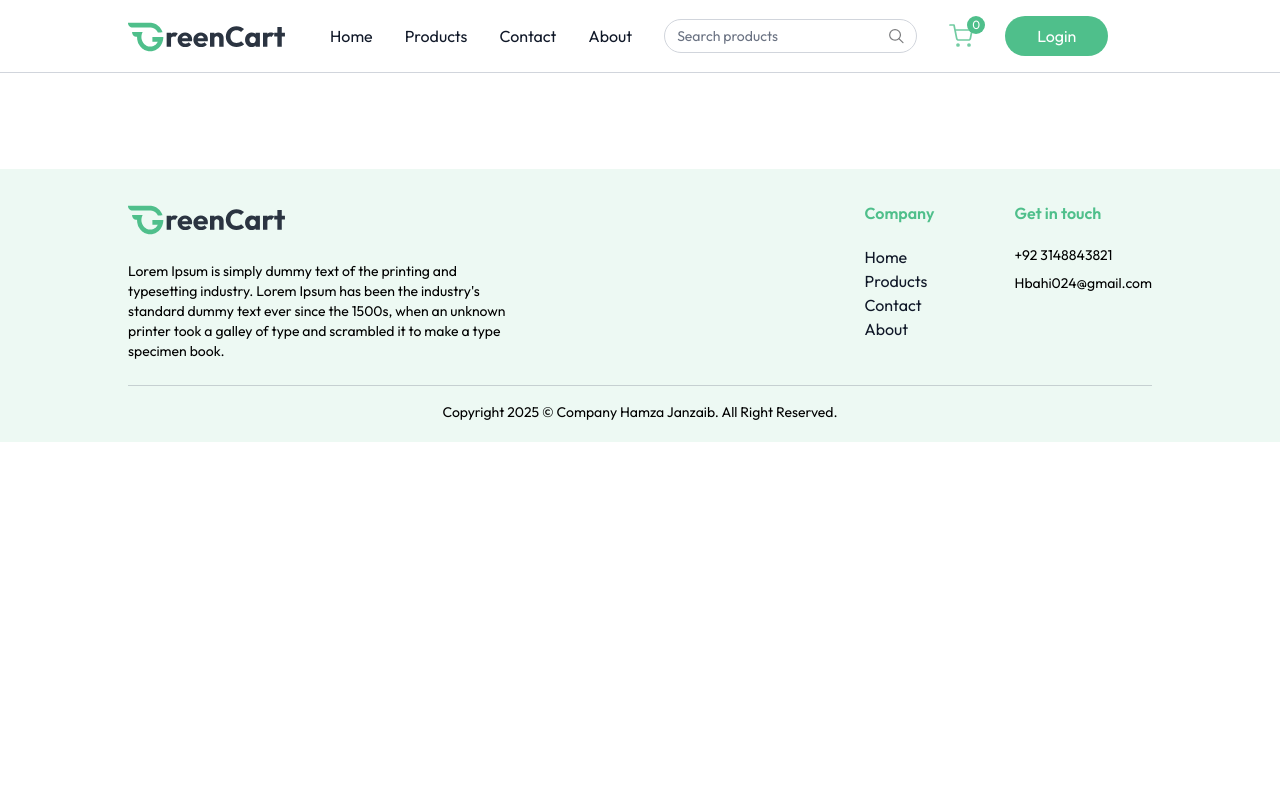
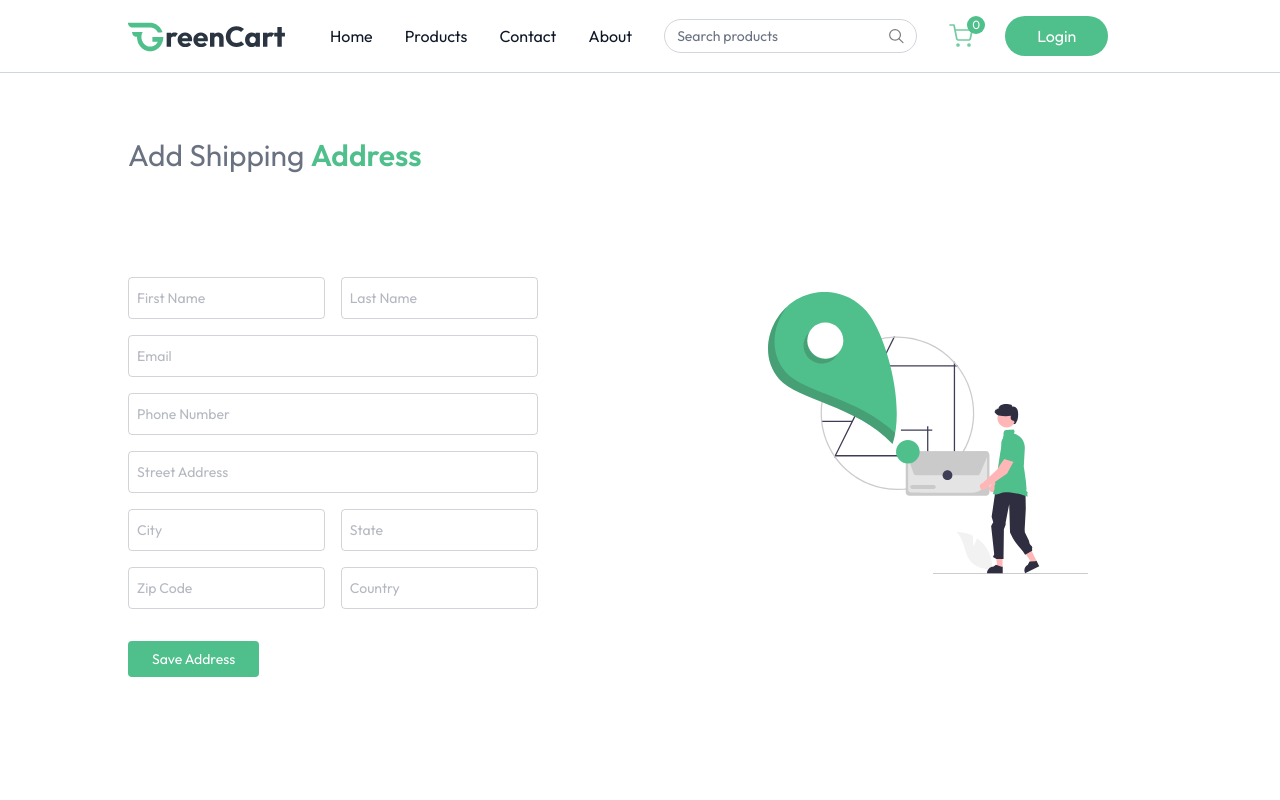
Before and after one commit to HamzaJanzaib/Green-Cart, a React (Vite) app in the folder Frontend/: page /add-address in a window 1280 px wide. Shown: the top 800 px of the page. Built offline with nearby package versions, Linux system fonts and the light colour scheme.

Commit message:
making address page

```diff
--- a/Frontend/src/App.jsx
+++ b/Frontend/src/App.jsx
@@ -1,7 +1,7 @@
 import React from 'react'
 import { Header, Footer, Login } from './Components/Client/Index'
 import { Routes, Route, useLocation } from 'react-router-dom'
-import { Home, AllProducts, ProductsCategory, ProductsDetails , Cart } from './pages/Index'
+import { Home, AllProducts, ProductsCategory, ProductsDetails, Cart, AddAddress } from './pages/Index'
 import { Toaster } from "react-hot-toast"
 import { useAppContext } from './context/AppContext'
 
@@ -22,6 +22,7 @@
           <Route path='/Products/:category' element={<ProductsCategory />} />
           <Route path='/Products/:category/:id' element={<ProductsDetails />} />
           <Route path='/cart' element={<Cart />} />
+          <Route path='/add-address' element={<AddAddress />} />
         </Routes>
       </div>
       {!isSellerPath && <Footer />}
--- a/Frontend/src/Components/Client/Index.js
+++ b/Frontend/src/Components/Client/Index.js
@@ -6,6 +6,7 @@
 import NewsLetter from "./NewsLetter";
 import Footer from "./Footer";
 import Login from "./Login";
+import InputFeild from "./InputFeild";
 
 export {
     Header,
@@ -15,5 +16,6 @@
     BottumBanner,
     NewsLetter,
     Footer,
-    Login
+    Login,
+    InputFeild
 }
--- /dev/null
+++ b/Frontend/src/Components/Client/InputFeild.jsx
@@ -0,0 +1,17 @@
+import React from 'react'
+
+const InputFeild = ({ type, placeholder, name, handlechange, address }) => {
+  return (
+    <input
+    className='w-full px-2 py-2.5 border border-gray-500/30 rounded outline-none text-gray-500 focus:border-primary transition'
+    type={type}
+    placeholder={placeholder}
+    onChange={handlechange}
+    name={name}
+    value={address[name]}
+    required
+/>
+  )
+}
+
+export default InputFeild
--- /dev/null
+++ b/Frontend/src/pages/AddAddress.jsx
@@ -0,0 +1,65 @@
+import React, { useState } from 'react'
+import { assets } from '../assets/assets'
+import { InputFeild } from '../Components/Client/Index'
+
+const AddAddress = () => {
+    const [address, setAddress] = useState({
+        firstName: "",
+        lastName: "",
+        email: "",
+        street: "",
+        city: "",
+        state: "",
+        zipcode: "",
+        country: "",
+        phone: "",
+    })
+
+    const handleChange = (e) => {
+        const { name, value } = e.target
+        setAddress((prevAddress) => ({
+            ...prevAddress,
+            [name]: value
+        }))
+    }
+
+    const onSubmitHandler = async (e) => {
+        e.preventDefault()
+        console.log("Submitted Address:", address)
+        // Submit logic here
+    }
+
+    return (
+        <div className='mt-16 pb-16'>
+            <p className='text-2xl md:text-3xl text-gray-500'>
+                Add Shipping <span className='text-primary font-semibold'>Address</span>
+            </p>
+            <div className='flex flex-col-reverse md:flex-row justify-between mt-20'>
+                <form onSubmit={onSubmitHandler} className='space-y-4 mt-6 text-sm w-full md:w-2/5'>
+                    <div className='grid grid-cols-2 gap-4'>
+                        <InputFeild handlechange={handleChange} address={address} name="firstName" type="text" placeholder="First Name" />
+                        <InputFeild handlechange={handleChange} address={address} name="lastName" type="text" placeholder="Last Name" />
+                    </div>
+                    <InputFeild handlechange={handleChange} address={address} name="email" type="email" placeholder="Email" />
+                    <InputFeild handlechange={handleChange} address={address} name="phone" type="text" placeholder="Phone Number" />
+                    <InputFeild handlechange={handleChange} address={address} name="street" type="text" placeholder="Street Address" />
+                    <div className='grid grid-cols-2 gap-4'>
+                        <InputFeild handlechange={handleChange} address={address} name="city" type="text" placeholder="City" />
+                        <InputFeild handlechange={handleChange} address={address} name="state" type="text" placeholder="State" />
+                    </div>
+                    <div className='grid grid-cols-2 gap-4'>
+                        <InputFeild handlechange={handleChange} address={address} name="zipcode" type="text" placeholder="Zip Code" />
+                        <InputFeild handlechange={handleChange} address={address} name="country" type="text" placeholder="Country" />
+                    </div>
+                    <button type="submit" className='mt-4 bg-primary hover:bg-primary-dull text-white py-2 px-6 rounded'>
+                        Save Address
+                    </button>
+                </form>
+
+                <img src={assets.add_address_iamge} alt="Add-Address" className='md:mr-16 mb-16 md:mt-0 max-w-xs' />
+            </div>
+        </div>
+    )
+}
+
+export default AddAddress
--- a/Frontend/src/pages/Index.js
+++ b/Frontend/src/pages/Index.js
@@ -3,11 +3,13 @@
 import ProductsCategory from "./ProductsCategory";
 import ProductsDetails from "./ProductsDetails";
 import Cart from "./Cart";
+import AddAddress from "./AddAddress";
 
 export {
     Home,
     AllProducts,
     ProductsCategory,
     ProductsDetails,
-    Cart
+    Cart,
+    AddAddress
 }
```
